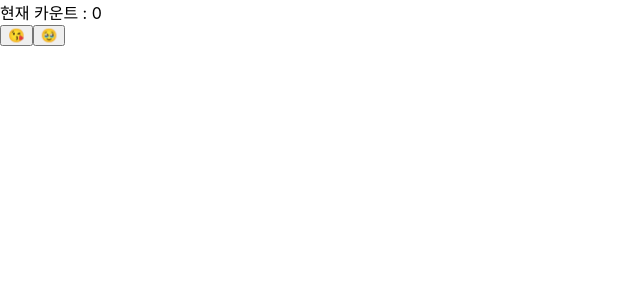
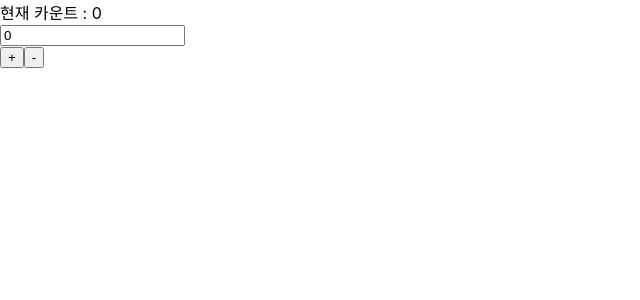
Before and after one commit to heexohee/redux-toolkit-timer, a React (Create React App) app: page / in a window 1280 px wide. Shown: the top 300 px of the page, without its empty margins (0-640 px from the left). Built offline with nearby package versions, Linux system fonts and the light colour scheme.

Commit message:
카운터 +까지

```diff
--- a/src/App.jsx
+++ b/src/App.jsx
@@ -2,24 +2,44 @@ import { useDispatch, useSelector } from "react-redux";
 import "./App.css";
 // import { PLUS_ONE, MINUS_ONE } from "./redux/modules/counter";
 import { plusOne, minusOne } from "./redux/modules/counter";
+import { useEffect, useState } from "react";
+import { plusN } from "./redux/modules/counter";
 
 
 function App() {
+const [number, setNumber ] = useState(0);
+
+
   // 여기에서 store에 접근하여, counter의 값을 읽어오고 싶다.
   // useSelector라는 훅으로
   const counter = useSelector((state) => {
     return state.counter;
   });
 
+  // useEffect는 화면이 다시 랜더링될 때, 출력되는 작동을하는 hook입니다.
+  // 그래서 의존성 배열에 number를 주게 되면, number라는 state가 바뀔 때마다
+  // 내부의 로직이 수행됨.
+
+  // 잘 동작한다는 것을 아래의 코드 3줄로 확인했음.
+  // useEffect(()=>{
+  //   console.log('number ->',+number)
+  // }, [number])
+
 
   // dispatch를 가져와보자!(여기서도 redux만의 훅을 써야함.)
   const dispatch = useDispatch();
 
 
-  console.log('counter->', counter.number);
+  //console.log('counter->', counter.number);
   return (<>
+  <div> 현재 카운트 : {counter.number} </div>
   <div>
-    현재 카운트 : {counter.number}
+    <input type="number"
+    value={number}
+    onChange={(event)=>{
+    setNumber(event.target.value)
+  }} />
+
   </div>
 
   <button onClick={()=>{
@@ -37,14 +57,21 @@ function App() {
   //   type: PLUS_ONE,
   // });
 
-  dispatch(plusOne());
-  }}> 😘 </button>
+  // dispatch(plusOne());
+
+  // dispatch({
+  //   type : "counter/PLUS_N",
+  //   payload:3,
+  // });
+  // 아래 코드 해체한 것이 위의 4줄의 코드
+  dispatch(plusN(number));
+  }}> + </button>
 
 <button onClick={()=>{
     // 여기에 -1을 해주는 로직을 작성!
     // store에 있는 reducer가 정해놓은 방식을 써야함!
   dispatch(minusOne());
-  }}> 🥹 </button>
+  }}> - </button>
 
 
   </>
--- a/src/redux/modules/counter.js
+++ b/src/redux/modules/counter.js
@@ -1,21 +1,35 @@
 // action value
-    export const PLUS_ONE = "counter/PLUS_ONE";
-    export const MINUS_ONE = "counter/MINUS_ONE";
+// actioncreator를 쓰기 때문에 이제 export를 해줄 필요가 없다!
+const PLUS_ONE = "counter/PLUS_ONE";
+const MINUS_ONE = "counter/MINUS_ONE";
+const PLUS_N = "counter/PLUS_N";
 
 // action creator : action value를 return하는 함수.
 // action 객체는 어디서 쓰나? : dispatch가 action 객체를 던진다고 했음.
 // 컴포넌트에서 쓰임! 컴포넌트에서 쓰기 위해서 export 해주자!
-export const plusOne = ()=>{
+export const plusOne = () => {
+
   return {
     type: PLUS_ONE,
-    }
-}
-export const minusOne = ()=>{
+
+  };
+};
+export const minusOne = () => {
   return {
     type: MINUS_ONE,
-    }
-}
 
+    // action 객체는 type과 payload라는 두가지의 값으로 이루어진 객체이다.
+    // payload의 역할에 대해서 알아부자~
+  };
+};
+
+  export const plusN = (payload) => {
+    //console.log('payload-> ', payload);
+    return {
+      type: PLUS_N,
+      payload: payload
+    };
+  };
 
 
 // src/modules/counter.js
@@ -29,20 +43,30 @@ const initialState = {
 // state를 action의 타입에 따라 변경하는 작업을 해주는 함수다.
 
 // input : state와 action
+// action 객체라는 것은 action type을 payload 만큼 처리하는 것이다!
+// ex : payload가 3이다. 3만큼을 plus
+
+//action 객체 안으로 payload를 넣어줄 것인데~
+
 const counter = (state = initialState, action) => {
   //console.log(state);
   switch (action.type) {
-        case  PLUS_ONE:
+    case PLUS_ONE:
       return {
-                number: state.number+1,
-            }
+        number: state.number + 1,
+      };
     // 그러면 우리는 action 객체를 던져줄 때, 액션에
     // 있는 타입을 "PLUS_ONE"으로 해서 던져주면 되겠다.
 
     case MINUS_ONE:
       return {
-                    number: state.number-1,
-                }
+        number: state.number - 1,
+      };
+
+    case PLUS_N:
+      return {
+        number: state.number + action.payload
+      };
 
     default:
       return state;
```
Lines whose indentation alone changed are shown as unchanged.
